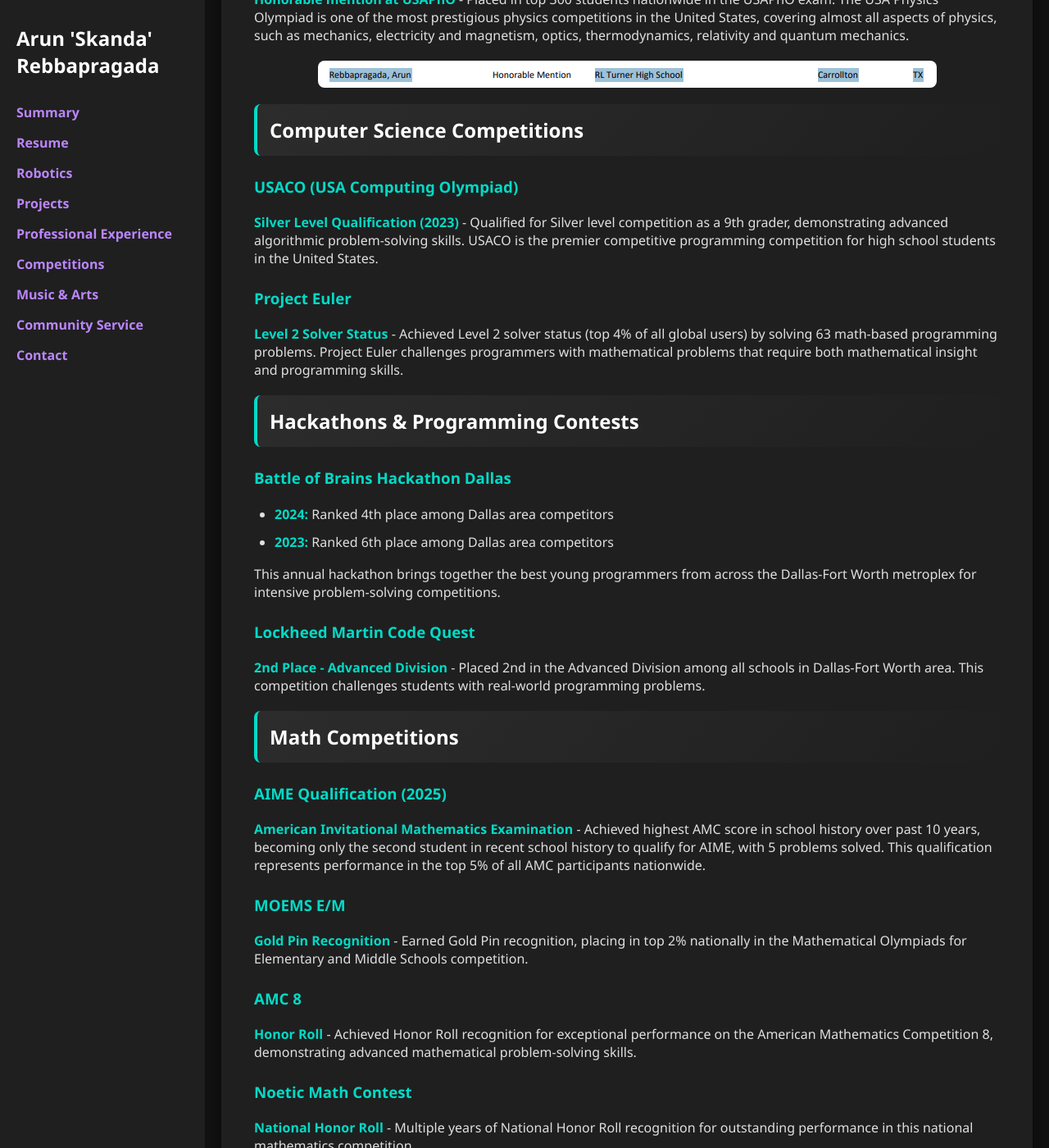
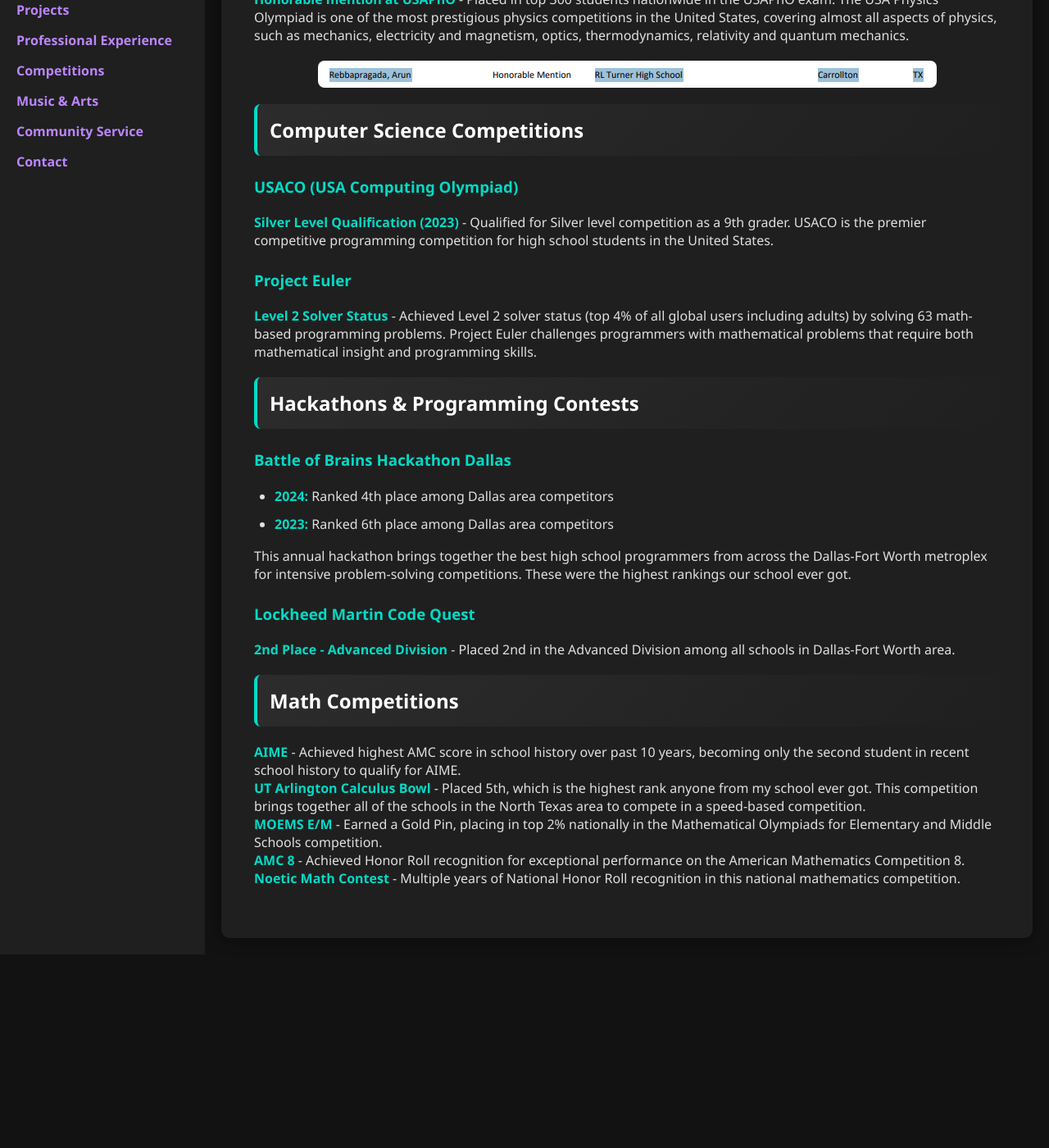
Before and after one commit to skandacode/skandacode.github.io, a Jekyll site: the page built from competitions.md, in a window 1280 px wide and 1400 px high, scrolled down 268 px. Shown: the whole window at 82% size. Built offline with Jekyll 4.4.1, drawn with Linux system fonts in a browser that asks for light colours; after the commit the page ends 1432 px from its top, so only the background shows below that; some of the changed text lies outside the part shown.

Commit message:
finished competitions other than pictures

```diff
--- a/competitions.md
+++ b/competitions.md
@@ -12,10 +12,10 @@ title: Academic Competitions
 ## Computer Science Competitions
 
 ### USACO (USA Computing Olympiad)
-**Silver Level Qualification (2023)** - Qualified for Silver level competition as a 9th grader, demonstrating advanced algorithmic problem-solving skills. USACO is the premier competitive programming competition for high school students in the United States.
+**Silver Level Qualification (2023)** - Qualified for Silver level competition as a 9th grader. USACO is the premier competitive programming competition for high school students in the United States.
 
 ### Project Euler
-**Level 2 Solver Status** - Achieved Level 2 solver status (top 4% of all global users) by solving 63 math-based programming problems. Project Euler challenges programmers with mathematical problems that require both mathematical insight and programming skills.
+**Level 2 Solver Status** - Achieved Level 2 solver status (top 4% of all global users including adults) by solving 63 math-based programming problems. Project Euler challenges programmers with mathematical problems that require both mathematical insight and programming skills.
 
 ## Hackathons & Programming Contests
 
@@ -23,24 +23,24 @@ title: Academic Competitions
 - **2024:** Ranked 4th place among Dallas area competitors
 - **2023:** Ranked 6th place among Dallas area competitors
 
-This annual hackathon brings together the best young programmers from across the Dallas-Fort Worth metroplex for intensive problem-solving competitions.
+This annual hackathon brings together the best high school programmers from across the Dallas-Fort Worth metroplex for intensive problem-solving competitions.
+These were the highest rankings our school ever got.
 
 ### Lockheed Martin Code Quest
-**2nd Place - Advanced Division** - Placed 2nd in the Advanced Division among all schools in Dallas-Fort Worth area. This competition challenges students with real-world programming problems.
+**2nd Place - Advanced Division** - Placed 2nd in the Advanced Division among all schools in Dallas-Fort Worth area.
+
 
 ## Math Competitions
 
-### AIME Qualification (2025)
-**American Invitational Mathematics Examination** - Achieved highest AMC score in school history over past 10 years, becoming only the second student in recent school history to qualify for AIME, with 5 problems solved. This qualification represents performance in the top 5% of all AMC participants nationwide.
+**AIME** - Achieved highest AMC score in school history over past 10 years, becoming only the second student in recent school history to qualify for AIME.
 
-### MOEMS E/M
-**Gold Pin Recognition** - Earned Gold Pin recognition, placing in top 2% nationally in the Mathematical Olympiads for Elementary and Middle Schools competition.
+**UT Arlington Calculus Bowl** - Placed 5th, which is the highest rank anyone from my school ever got. This competition brings together all of the schools in the North Texas area to compete in a speed-based competition.
 
-### AMC 8
-**Honor Roll** - Achieved Honor Roll recognition for exceptional performance on the American Mathematics Competition 8, demonstrating advanced mathematical problem-solving skills.
+**MOEMS E/M** - Earned a Gold Pin, placing in top 2% nationally in the Mathematical Olympiads for Elementary and Middle Schools competition.
 
-### Noetic Math Contest
-**National Honor Roll** - Multiple years of National Honor Roll recognition for outstanding performance in this national mathematics competition.
+**AMC 8** - Achieved Honor Roll recognition for exceptional performance on the American Mathematics Competition 8.
+
+**Noetic Math Contest** - Multiple years of National Honor Roll recognition in this national mathematics competition.
 
 
 <br>
```
Also changed, not shown: community-service.md (+0 -1 lines).
